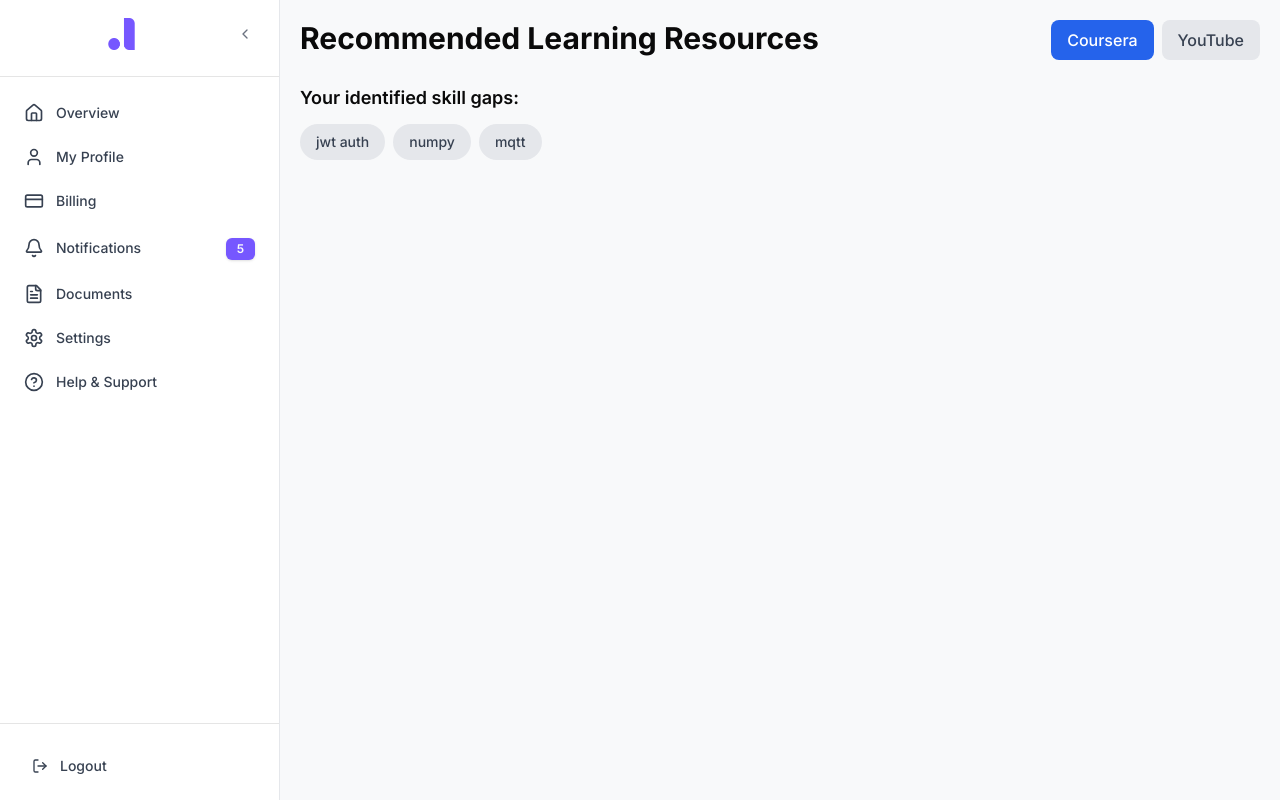
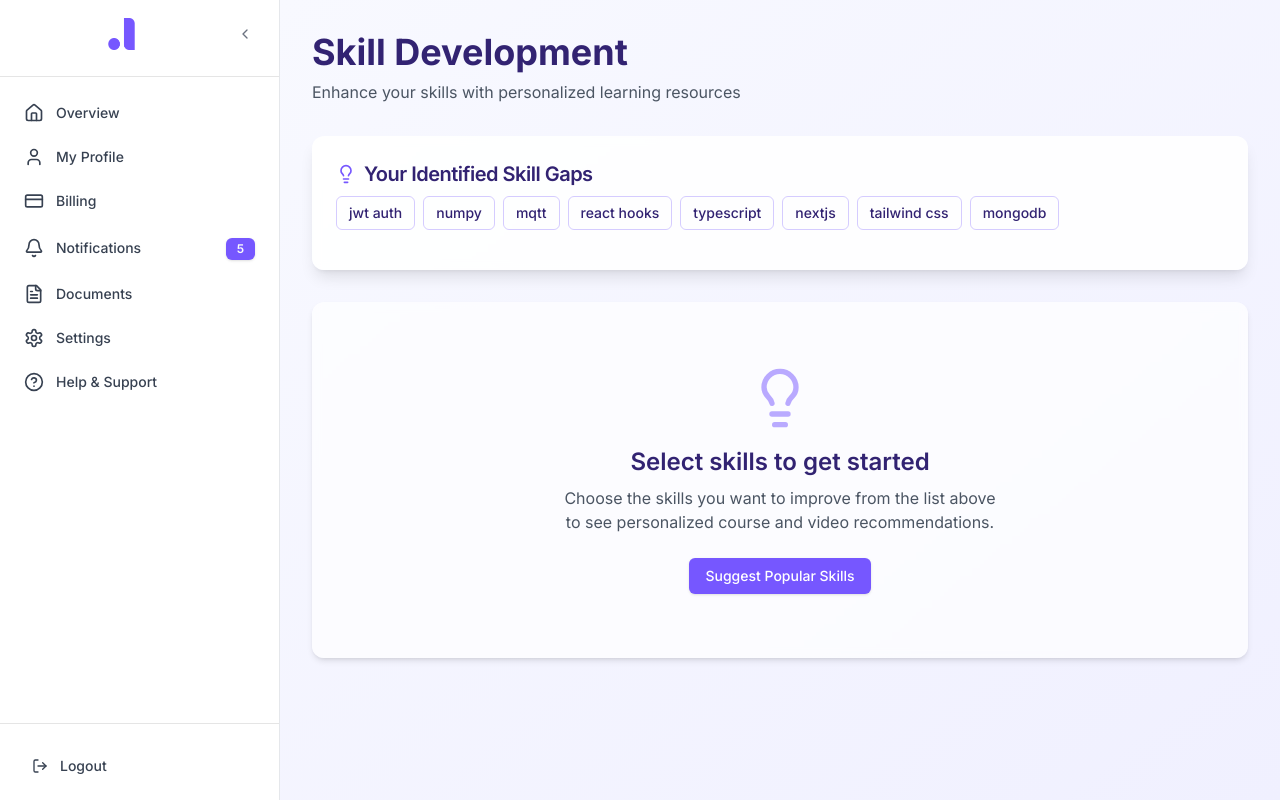
Before and after one commit to farhanpavel/Lumen, a Next.js app in the folder client/: page /userdashboard/preparation in a window 1280 px wide. Built offline with nearby package versions, Linux system fonts and the light colour scheme; a web font is replaced by a local one.

Commit message:
fix preparation page

```diff
--- a/client/src/app/(user)/userdashboard/jobs/page.js
+++ b/client/src/app/(user)/userdashboard/jobs/page.js
@@ -209,7 +209,7 @@
                 </Badge>
               </div>
               <div>
-                <h2 className="text-xs font-semibold text-gray-800">
+                <h2 className="text-xl font-semibold text-gray-800">
                   {job.title || "Untitled Position"}
                 </h2>
                 <p className="text-sm text-gray-600 mt-1">
--- a/client/src/app/(user)/userdashboard/preparation/page.js
+++ b/client/src/app/(user)/userdashboard/preparation/page.js
@@ -1,17 +1,51 @@
-'use client'
-import { useState, useEffect } from 'react';
+"use client";
+import { useState, useEffect } from "react";
+import {
+  BookOpen,
+  Youtube,
+  Search,
+  Star,
+  ExternalLink,
+  Clock,
+  Lightbulb,
+  Code,
+  CheckCircle2,
+  X,
+} from "lucide-react";
 import { url } from "@/components/Url/page";
+import { Button } from "@/components/ui/button";
+import {
+  Card,
+  CardContent,
+  CardFooter,
+  CardHeader,
+  CardTitle,
+} from "@/components/ui/card";
+import { Badge } from "@/components/ui/badge";
+import { Tabs, TabsContent, TabsList, TabsTrigger } from "@/components/ui/tabs";
+import { Skeleton } from "@/components/ui/skeleton";
+import { Alert, AlertDescription } from "@/components/ui/alert";
 
 export default function CourseRecommendations() {
   const [selectedLackings, setSelectedLackings] = useState([]);
-    const [selectedPlatform, setSelectedPlatform] = useState('coursera');
+  const [selectedPlatform, setSelectedPlatform] = useState("coursera");
   const [courses, setCourses] = useState([]);
   const [videos, setVideos] = useState([]);
   const [isLoading, setIsLoading] = useState(false);
   const [error, setError] = useState(null);
 
-    const lackings = ['jwt auth', 'numpy', 'mqtt'];
-    const YOUTUBE_API_KEY = process.env.NEXT_PUBLIC_YOUTUBE_API_KEY; // Add to .env
+  // This would come from the user's profile or assessment
+  const lackings = [
+    "jwt auth",
+    "numpy",
+    "mqtt",
+    "react hooks",
+    "typescript",
+    "nextjs",
+    "tailwind css",
+    "mongodb",
+  ];
+  const YOUTUBE_API_KEY = process.env.NEXT_PUBLIC_YOUTUBE_API_KEY;
 
   useEffect(() => {
     const fetchData = async () => {
@@ -25,20 +59,24 @@
       setError(null);
 
       try {
-                const query = selectedLackings.join(' ');
+        const query = selectedLackings.join(" ");
 
-                if(selectedPlatform === 'coursera') {
-                    const tags = selectedLackings.join(',');
-                    const response = await fetch(`${url}/api/course/coursera?tags=${tags}`);
-                    if (!response.ok) throw new Error('Failed to fetch courses');
+        if (selectedPlatform === "coursera") {
+          const tags = selectedLackings.join(",");
+          const response = await fetch(
+            `${url}/api/course/coursera?tags=${tags}`
+          );
+          if (!response.ok) throw new Error("Failed to fetch courses");
           const data = await response.json();
           setCourses(data.results);
           setVideos([]);
         } else {
           const ytResponse = await fetch(
-                        `https://www.googleapis.com/youtube/v3/search?part=snippet&maxResults=12&q=${encodeURIComponent(query + " tutorial")}&key=${YOUTUBE_API_KEY}`
+            `https://www.googleapis.com/youtube/v3/search?part=snippet&maxResults=12&q=${encodeURIComponent(
+              query + " tutorial"
+            )}&key=${YOUTUBE_API_KEY}`
           );
-                    if (!ytResponse.ok) throw new Error('Failed to fetch YouTube videos');
+          if (!ytResponse.ok) throw new Error("Failed to fetch YouTube videos");
           const ytData = await ytResponse.json();
           setVideos(ytData.items);
           setCourses([]);
@@ -54,133 +92,352 @@
   }, [selectedLackings, selectedPlatform]);
 
   const handleChipClick = (skill) => {
-        setSelectedLackings(prev =>
-            prev.includes(skill)
-                ? prev.filter(s => s !== skill)
-                : [...prev, skill]
+    setSelectedLackings((prev) =>
+      prev.includes(skill) ? prev.filter((s) => s !== skill) : [...prev, skill]
     );
   };
 
+  const clearAllSkills = () => {
+    setSelectedLackings([]);
+  };
+
+  const renderSkeletonCards = () => {
+    return Array(6)
+      .fill()
+      .map((_, index) => (
+        <Card
+          key={index}
+          className="overflow-hidden border-none shadow-md bg-white/80 backdrop-blur-sm"
+        >
+          <div className="h-48 w-full bg-gray-200 animate-pulse"></div>
+          <CardContent className="p-6">
+            <Skeleton className="h-6 w-3/4 mb-2" />
+            <Skeleton className="h-4 w-1/2 mb-4" />
+            <Skeleton className="h-4 w-full mb-2" />
+            <div className="flex flex-wrap gap-2 mb-4">
+              <Skeleton className="h-6 w-16 rounded-full" />
+              <Skeleton className="h-6 w-20 rounded-full" />
+              <Skeleton className="h-6 w-14 rounded-full" />
+            </div>
+            <Skeleton className="h-8 w-28" />
+          </CardContent>
+        </Card>
+      ));
+  };
+
   return (
-        <div className="p-5 max-w-7xl mx-auto">
-            <div className="flex justify-between items-start mb-6">
-                <h1 className="text-3xl font-bold">Recommended Learning Resources</h1>
-                <div className="flex gap-2">
-                    <button
-                        onClick={() => setSelectedPlatform('coursera')}
-                        className={`px-4 py-2 rounded-lg font-medium ${
-                            selectedPlatform === 'coursera'
-                                ? 'bg-blue-600 text-white'
-                                : 'bg-gray-200 text-gray-700 hover:bg-gray-300'
-                        }`}
+    <div className="min-h-screen bg-gradient-to-br from-[#f8f9ff] to-[#f0f0ff] p-4 md:p-8">
+      <div className="max-w-7xl mx-auto">
+        <div className="mb-8">
+          <h1 className="text-3xl md:text-4xl font-bold text-[#322372] mb-2">
+            Skill Development
+          </h1>
+          <p className="text-gray-600">
+            Enhance your skills with personalized learning resources
+          </p>
+        </div>
+
+        <Card className="mb-8 border-none shadow-lg bg-white/90 backdrop-blur-sm">
+          <CardHeader className="pb-2">
+            <div className="flex items-center gap-2">
+              <Lightbulb className="h-5 w-5 text-[#7657ff]" />
+              <CardTitle className="text-xl text-[#322372]">
+                Your Identified Skill Gaps
+              </CardTitle>
+            </div>
+          </CardHeader>
+          <CardContent>
+            <div className="flex flex-wrap gap-2 mb-4">
+              {lackings.map((skill) => (
+                <Badge
+                  key={skill}
+                  variant={
+                    selectedLackings.includes(skill) ? "default" : "outline"
+                  }
+                  className={`
+                    px-3 py-1.5 text-sm font-medium cursor-pointer transition-all
+                    ${
+                      selectedLackings.includes(skill)
+                        ? "bg-[#7657ff] hover:bg-[#322372] text-white"
+                        : "border-[#7657ff]/30 text-[#322372] hover:border-[#7657ff] hover:bg-[#7657ff]/5"
+                    }
+                  `}
+                  onClick={() => handleChipClick(skill)}
                 >
+                  {selectedLackings.includes(skill) ? (
+                    <span className="flex items-center gap-1">
+                      <CheckCircle2 className="h-3.5 w-3.5" />
+                      {skill}
+                    </span>
+                  ) : (
+                    <span>{skill}</span>
+                  )}
+                </Badge>
+              ))}
+            </div>
+
+            {selectedLackings.length > 0 && (
+              <div className="flex justify-between items-center">
+                <p className="text-sm text-gray-500">
+                  {selectedLackings.length} skill
+                  {selectedLackings.length !== 1 ? "s" : ""} selected
+                </p>
+                <Button
+                  variant="ghost"
+                  size="sm"
+                  onClick={clearAllSkills}
+                  className="text-[#7657ff] hover:text-[#322372] hover:bg-[#7657ff]/5"
+                >
+                  <X className="h-4 w-4 mr-1" />
+                  Clear all
+                </Button>
+              </div>
+            )}
+          </CardContent>
+        </Card>
+
+        {selectedLackings.length > 0 ? (
+          <>
+            <Tabs
+              defaultValue={selectedPlatform}
+              onValueChange={setSelectedPlatform}
+              className="mb-8"
+            >
+              <TabsList className="grid w-full max-w-md mx-auto grid-cols-2 mb-6">
+                <TabsTrigger
+                  value="coursera"
+                  className="data-[state=active]:bg-[#7657ff] data-[state=active]:text-white"
+                >
+                  <BookOpen className="h-4 w-4 mr-2" />
                   Coursera
-                    </button>
-                    <button
-                        onClick={() => setSelectedPlatform('youtube')}
-                        className={`px-4 py-2 rounded-lg font-medium ${
-                            selectedPlatform === 'youtube'
-                                ? 'bg-red-600 text-white'
-                                : 'bg-gray-200 text-gray-700 hover:bg-gray-300'
-                        }`}
+                </TabsTrigger>
+                <TabsTrigger
+                  value="youtube"
+                  className="data-[state=active]:bg-[#7657ff] data-[state=active]:text-white"
                 >
+                  <Youtube className="h-4 w-4 mr-2" />
                   YouTube
-                    </button>
+                </TabsTrigger>
+              </TabsList>
+
+              {error && (
+                <Alert variant="destructive" className="mb-6">
+                  <AlertDescription>{error}</AlertDescription>
+                </Alert>
+              )}
+
+              <div className="flex items-center justify-between mb-6">
+                <h2 className="text-xl font-semibold text-[#322372] flex items-center gap-2">
+                  <Search className="h-5 w-5" />
+                  {selectedPlatform === "coursera"
+                    ? "Recommended Courses"
+                    : "Tutorial Videos"}
+                </h2>
+                <div className="flex items-center gap-2 text-sm text-gray-500">
+                  <Code className="h-4 w-4" />
+                  <span>Searching for: {selectedLackings.join(", ")}</span>
                 </div>
               </div>
 
-            <div className="mb-8">
-                <h2 className="text-lg font-semibold mb-3">Your identified skill gaps:</h2>
-                <div className="flex flex-wrap gap-2">
-                    {lackings.map((skill) => (
-                        <button
+              {isLoading ? (
+                <div className="grid grid-cols-1 sm:grid-cols-2 lg:grid-cols-3 gap-6">
+                  {renderSkeletonCards()}
+                </div>
+              ) : (
+                <TabsContent value="coursera" className="mt-0">
+                  {courses.length > 0 ? (
+                    <div className="grid grid-cols-1 sm:grid-cols-2 lg:grid-cols-3 gap-6">
+                      {courses.map((course) => (
+                        <Card
+                          key={course.link}
+                          className="overflow-hidden border-none shadow-md hover:shadow-xl transition-all bg-white/80 backdrop-blur-sm"
+                        >
+                          <div className="h-48 w-full overflow-hidden relative">
+                            <img
+                              src={course.image || "/placeholder.svg"}
+                              alt={course.title}
+                              className="w-full h-full object-cover transition-transform duration-300 hover:scale-105"
+                            />
+                            <div className="absolute top-2 right-2 bg-white/90 backdrop-blur-sm rounded-full px-2 py-1 flex items-center text-sm font-medium text-amber-600">
+                              <Star className="h-3.5 w-3.5 fill-amber-500 text-amber-500 mr-1" />
+                              {course.rating}
+                            </div>
+                          </div>
+                          <CardContent className="p-6">
+                            <h3 className="text-lg font-semibold mb-2 text-[#322372] line-clamp-2">
+                              {course.title}
+                            </h3>
+                            <p className="text-gray-600 mb-3 flex items-center text-sm">
+                              <BookOpen className="h-4 w-4 mr-1 text-[#7657ff]" />
+                              {course.partner}
+                            </p>
+                            <div className="mb-4">
+                              <p className="font-medium text-sm mb-2 text-gray-700">
+                                Skills covered:
+                              </p>
+                              <div className="flex flex-wrap gap-1.5">
+                                {course.skills
+                                  .split(", ")
+                                  .slice(0, 4)
+                                  .map((skill) => (
+                                    <Badge
                                       key={skill}
-                            onClick={() => handleChipClick(skill)}
-                            className={`px-4 py-2 rounded-full text-sm font-medium transition-colors
-                                ${selectedLackings.includes(skill)
-                                ? 'bg-blue-600 text-white'
-                                : 'bg-gray-200 text-gray-700 hover:bg-gray-300'}`}
+                                      variant="secondary"
+                                      className="bg-[#322372]/5 text-[#322372] hover:bg-[#322372]/10"
                                     >
                                       {skill}
-                        </button>
+                                    </Badge>
                                   ))}
+                                {course.skills.split(", ").length > 4 && (
+                                  <Badge
+                                    variant="outline"
+                                    className="bg-transparent"
+                                  >
+                                    +{course.skills.split(", ").length - 4} more
+                                  </Badge>
+                                )}
                               </div>
                             </div>
-
-            {isLoading && (
-                <div className="flex flex-col items-center justify-center my-12">
-                    <div className="animate-spin rounded-full h-12 w-12 border-4 border-t-transparent border-blue-600"></div>
-                    <p className="mt-4 text-gray-600">Searching {selectedPlatform}...</p>
-                </div>
-            )}
-
-            {error && (
-                <div className="p-4 mb-4 text-sm text-red-800 rounded-lg bg-red-50" role="alert">
-                    {error}
-                </div>
-            )}
-
-            <div className="grid grid-cols-1 sm:grid-cols-2 md:grid-cols-3 gap-6">
-                {selectedPlatform === 'coursera' ? (
-                    courses.map((course) => (
-                        <div key={course.link} className="bg-white rounded-lg shadow-md hover:shadow-lg transition-shadow overflow-hidden">
-                            <div className="h-48 w-full overflow-hidden">
-                                <img
-                                    src={course.image}
-                                    alt={course.title}
-                                    className="w-full h-full object-cover hover:scale-105 transition-transform"
-                                />
-                            </div>
-                            <div className="p-6">
-                                <h3 className="text-xl font-semibold mb-2 line-clamp-2">{course.title}</h3>
-                                <p className="text-gray-600 mb-3">
-                                    {course.partner} • Rating: {course.rating}
-                                </p>
-                                <div className="mb-4">
-                                    <p className="font-medium mb-2">Skills covered:</p>
-                                    <div className="flex flex-wrap gap-2">
-                                        {course.skills.split(', ').map((skill) => (
-                                            <span key={skill} className="px-2 py-1 bg-gray-100 rounded-md text-sm">
-                                                {skill}
-                                            </span>
-                                        ))}
-                                    </div>
-                                </div>
+                          </CardContent>
+                          <CardFooter className="pt-0 px-6 pb-6">
+                            <Button
+                              asChild
+                              className="w-full bg-[#7657ff] hover:bg-[#322372] text-white"
+                            >
                               <a
                                 href={course.link}
                                 target="_blank"
                                 rel="noopener noreferrer"
-                                    className="inline-block text-blue-600 hover:text-blue-800 font-medium"
+                                className="flex items-center justify-center"
                               >
-                                    View Course →
+                                View Course{" "}
+                                <ExternalLink className="h-4 w-4 ml-2" />
                               </a>
+                            </Button>
+                          </CardFooter>
+                        </Card>
+                      ))}
+                    </div>
+                  ) : (
+                    <div className="text-center py-12 bg-white/70 backdrop-blur-sm rounded-xl">
+                      <div className="max-w-md mx-auto">
+                        <BookOpen className="h-12 w-12 mx-auto text-[#7657ff]/50 mb-4" />
+                        <h3 className="text-xl font-semibold text-[#322372] mb-2">
+                          No courses found
+                        </h3>
+                        <p className="text-gray-600 mb-4">
+                          We couldn't find any courses matching your selected
+                          skills. Try selecting different skills or check
+                          YouTube tutorials.
+                        </p>
                       </div>
                     </div>
-                    ))
+                  )}
+                </TabsContent>
+              )}
+
+              {isLoading ? (
+                <div className="grid grid-cols-1 sm:grid-cols-2 lg:grid-cols-3 gap-6">
+                  {renderSkeletonCards()}
+                </div>
               ) : (
-                    videos.map((video) => (
-                        <div key={video.id.videoId} className="bg-white rounded-lg shadow-md hover:shadow-lg transition-shadow overflow-hidden">
-                            <div className="h-48 w-full overflow-hidden">
+                <TabsContent value="youtube" className="mt-0">
+                  {videos.length > 0 ? (
+                    <div className="grid grid-cols-1 sm:grid-cols-2 lg:grid-cols-3 gap-6">
+                      {videos.map((video) => (
+                        <Card
+                          key={video.id.videoId}
+                          className="overflow-hidden border-none shadow-md hover:shadow-xl transition-all bg-white/80 backdrop-blur-sm"
+                        >
+                          <div className="h-48 w-full overflow-hidden relative group">
                             <img
-                                    src={video.snippet.thumbnails.medium.url}
+                              src={
+                                video.snippet.thumbnails.medium.url ||
+                                "/placeholder.svg"
+                              }
                               alt={video.snippet.title}
-                                    className="w-full h-full object-cover hover:scale-105 transition-transform"
+                              className="w-full h-full object-cover transition-transform duration-300 group-hover:scale-105"
                             />
+                            <div className="absolute inset-0 bg-black/30 opacity-0 group-hover:opacity-100 transition-opacity flex items-center justify-center">
+                              <div className="h-14 w-14 rounded-full bg-white/90 flex items-center justify-center">
+                                <Youtube className="h-8 w-8 text-red-600" />
                               </div>
-                            <div className="p-6">
-                                <h3 className="text-xl font-semibold mb-2 line-clamp-2">{video.snippet.title}</h3>
-                                <p className="text-gray-600 mb-4 line-clamp-2">{video.snippet.channelTitle}</p>
+                            </div>
+                          </div>
+                          <CardContent className="p-6">
+                            <h3 className="text-lg font-semibold mb-2 text-[#322372] line-clamp-2">
+                              {video.snippet.title}
+                            </h3>
+                            <p className="text-gray-600 mb-3 flex items-center text-sm">
+                              <Youtube className="h-4 w-4 mr-1 text-red-600" />
+                              {video.snippet.channelTitle}
+                            </p>
+                            <p className="text-gray-500 text-sm flex items-center mb-4">
+                              <Clock className="h-4 w-4 mr-1" />
+                              {new Date(
+                                video.snippet.publishedAt
+                              ).toLocaleDateString()}
+                            </p>
+                          </CardContent>
+                          <CardFooter className="pt-0 px-6 pb-6">
+                            <Button
+                              asChild
+                              className="w-full bg-red-600 hover:bg-red-700 text-white"
+                            >
                               <a
                                 href={`https://www.youtube.com/watch?v=${video.id.videoId}`}
                                 target="_blank"
                                 rel="noopener noreferrer"
-                                    className="inline-block text-red-600 hover:text-red-800 font-medium"
+                                className="flex items-center justify-center"
                               >
-                                    Watch Video →
+                                Watch Video{" "}
+                                <ExternalLink className="h-4 w-4 ml-2" />
                               </a>
+                            </Button>
+                          </CardFooter>
+                        </Card>
+                      ))}
+                    </div>
+                  ) : (
+                    <div className="text-center py-12 bg-white/70 backdrop-blur-sm rounded-xl">
+                      <div className="max-w-md mx-auto">
+                        <Youtube className="h-12 w-12 mx-auto text-red-500/50 mb-4" />
+                        <h3 className="text-xl font-semibold text-[#322372] mb-2">
+                          No videos found
+                        </h3>
+                        <p className="text-gray-600 mb-4">
+                          We couldn't find any videos matching your selected
+                          skills. Try selecting different skills or check
+                          Coursera courses.
+                        </p>
                       </div>
                     </div>
-                    ))
+                  )}
+                </TabsContent>
+              )}
+            </Tabs>
+          </>
+        ) : (
+          <div className="text-center py-16 bg-white/70 backdrop-blur-sm rounded-xl shadow-md">
+            <div className="max-w-md mx-auto">
+              <Lightbulb className="h-16 w-16 mx-auto text-[#7657ff]/50 mb-4" />
+              <h3 className="text-2xl font-semibold text-[#322372] mb-2">
+                Select skills to get started
+              </h3>
+              <p className="text-gray-600 mb-6">
+                Choose the skills you want to improve from the list above to see
+                personalized course and video recommendations.
+              </p>
+              <Button
+                onClick={() =>
+                  setSelectedLackings(["react hooks", "typescript"])
+                }
+                className="bg-[#7657ff] hover:bg-[#322372] text-white"
+              >
+                Suggest Popular Skills
+              </Button>
+            </div>
+          </div>
         )}
       </div>
     </div>
```
Lines whose indentation alone changed are shown as unchanged.
